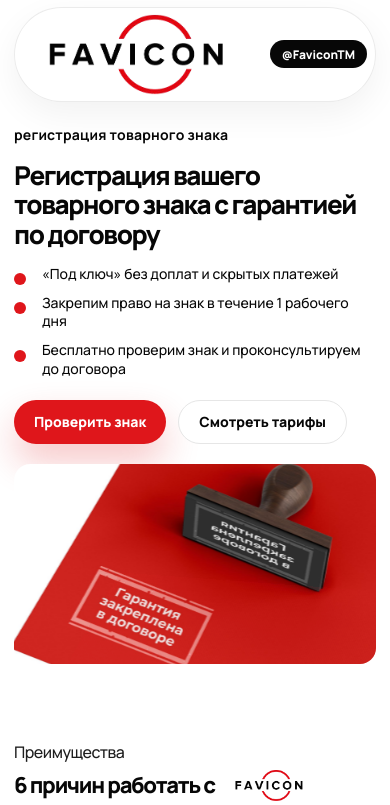
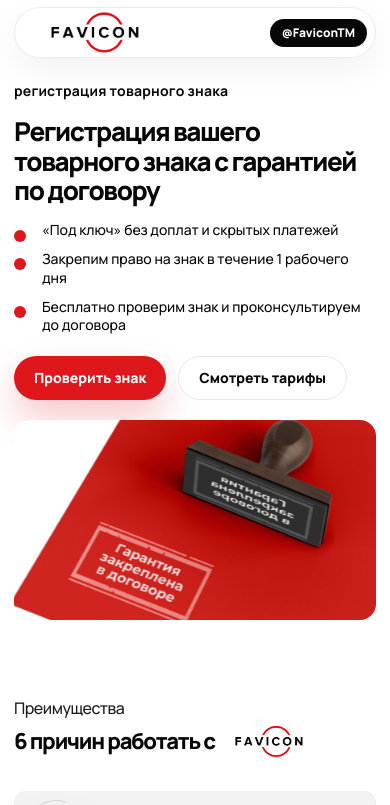
Before and after one commit to mamheg/favicon-landing-v2, a React (Vite) app: page / in a window 390 px wide. Shown: the top 805 px of the page. Built offline with nearby package versions, Linux system fonts and the light colour scheme.

Commit message:
Halve header logo size

```diff
--- a/src/App.css
+++ b/src/App.css
@@ -37,6 +37,8 @@ main { overflow: hidden; }
 .logo { display: inline-flex; align-items: center; width: 150px; }
 .logo.compact { width: 336px; }
 .logo img { width: 100%; max-height: 102px; height: auto; object-fit: contain; }
+.nav .logo.compact { width: 168px; }
+.nav .logo img { max-height: 51px; }
 .nav-links { display: flex; align-items: center; gap: 3px; font-size: 14px; color: #595959; }
 .nav-links a { padding: 5px 9px; border-radius: 999px; transition: background .2s, color .2s; }
 .nav-links a:hover { color: var(--ink); background: #f1f1f1; }
@@ -333,6 +335,8 @@ li::before { content: '✓'; position: absolute; left: 0; top: 0; font-weight: 8
   .nav-links { display: none; }
   .logo, .logo.compact { width: 288px; }
   .logo img { max-height: 90px; }
+  .nav .logo, .nav .logo.compact { width: 144px; }
+  .nav .logo img { max-height: 45px; }
   .nav-action { min-height: 28px; padding: 0 12px; font-size: 12px; }
   .scroll-top { right: 12px; bottom: 12px; width: 38px; height: 38px; font-size: 19px; box-shadow: 0 12px 26px rgba(223,22,27,.25); }
   .hero-copy .logo { margin-bottom: 30px; }
```
